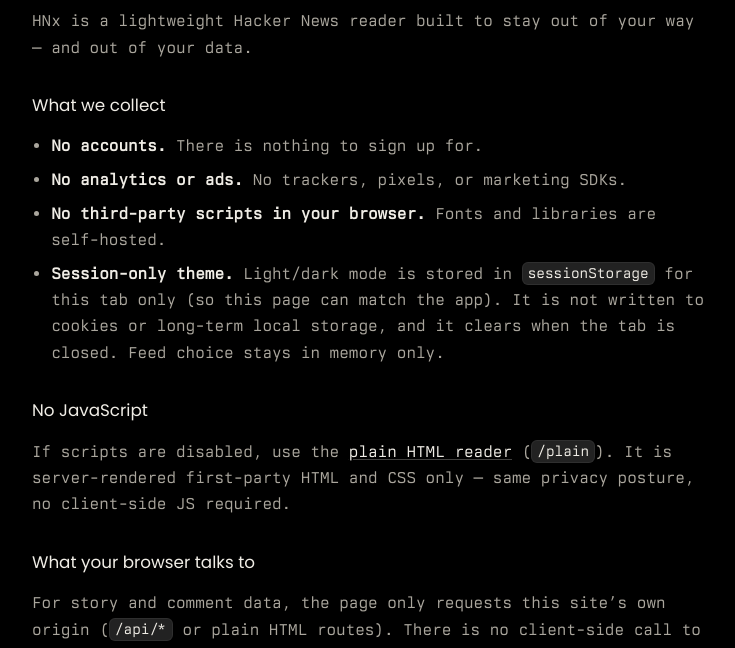
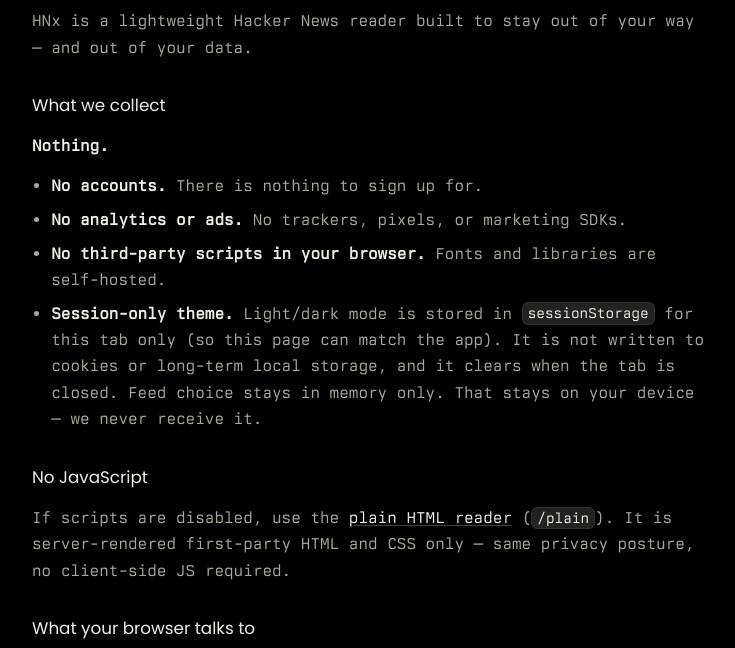
Before and after one commit to sutton-OS/hn-fork, a website: page public/privacy.html in a window 1280 px wide. Shown: the part 89-737 px from the top of the page, without its empty margins (272-1007 px from the left). Drawn offline with Linux system fonts and the light colour scheme.

Commit message:
Lead privacy collect section with Nothing
State clearly that HNx collects no user data, then keep the existing
clarifying bullets.

```diff
--- a/public/privacy.html
+++ b/public/privacy.html
@@ -36,6 +36,7 @@
         </p>
 
         <h2>What we collect</h2>
+        <p><strong>Nothing.</strong></p>
         <ul>
           <li><strong>No accounts.</strong> There is nothing to sign up for.</li>
           <li><strong>No analytics or ads.</strong> No trackers, pixels, or marketing SDKs.</li>
@@ -44,7 +45,8 @@
             <strong>Session-only theme.</strong> Light/dark mode is stored in
             <code>sessionStorage</code> for this tab only (so this page can match the app).
             It is not written to cookies or long-term local storage, and it clears when
-            the tab is closed. Feed choice stays in memory only.
+            the tab is closed. Feed choice stays in memory only. That stays on your device —
+            we never receive it.
           </li>
         </ul>
 
```
